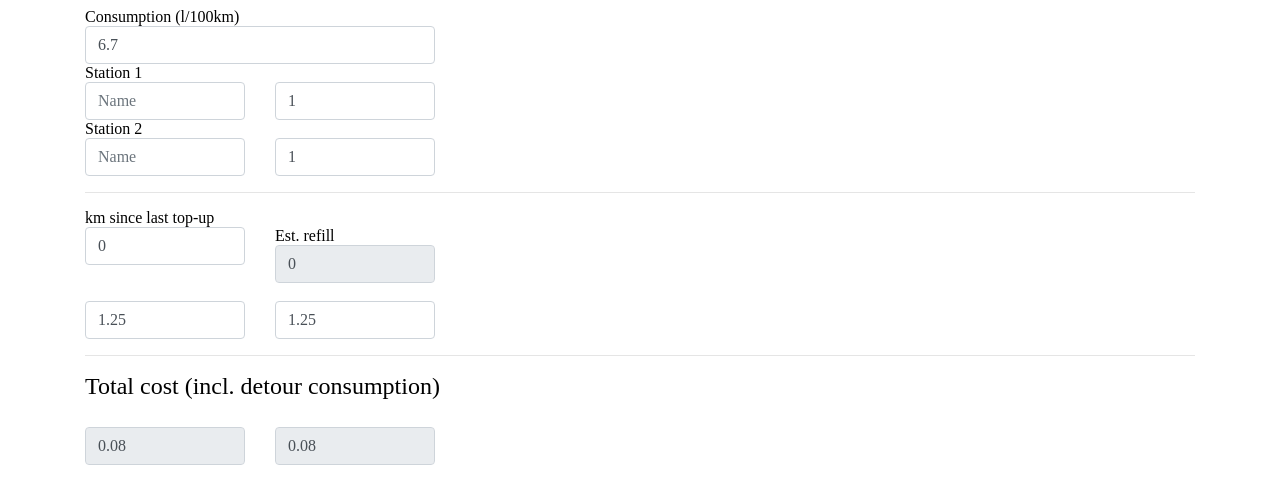
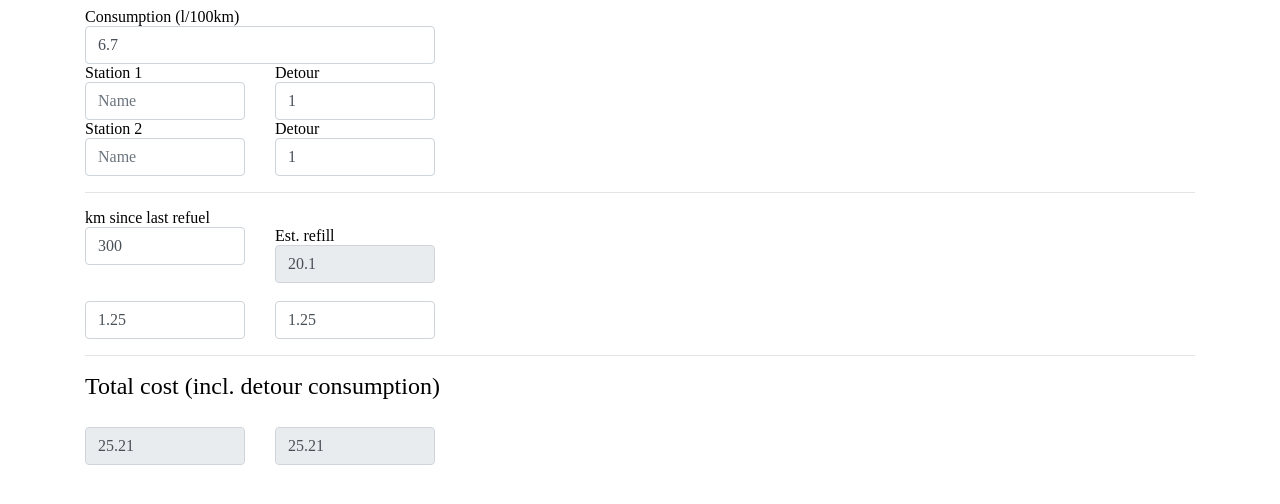
Before and after one commit to msdeibel/refuelcalculator, an Angular app: page / in a window 1280 px wide. Shown: the top 504 px of the page. Built offline with nearby package versions, Linux system fonts and the light colour scheme.

Commit message:
Dividing up with custom property binding

```diff
--- a/src/app/app.component.html
+++ b/src/app/app.component.html
@@ -1,52 +1,29 @@
 <div class="container">
   <div class="form-group group" id="basics">
-    <div class="row">
-      <div class="col-4">
-        Consumption (l/100km)
-        <input type="number" step="0.1" class="number form-control" placeholder="l/100km" [(ngModel)]="consumptionPer100km">
-      </div>
-    </div>
-    <div class="row">
-      <div class="col-2">
-        Station 1
-        <input type="text" placeholder="Name" class="form-control" [(ngModel)]="name1">
-      </div>
-      <div class="col-2">
-        <br>
-        <input type="number" step="0.1" placeholder="Detour (in km)" class="form-control number" [(ngModel)]="detour1">
-      </div>
-    </div>
-    <div class="row">
-      <div class="col-2">
-        Station 2
-        <input type="text" placeholder="Name" class="form-control" [(ngModel)]="name2">
-      </div>
-      <div class="col-2">
-        <br>
-        <input type="number" step="0.1" placeholder="Detour (in km)" class="form-control number" [(ngModel)]="detour2">
-      </div>
-    </div>
+    <app-consumption
+      [(consumption)]="consumption">
+    </app-consumption>
+    <app-station
+      *ngFor="let station of stations"
+      [station]=station>
+    </app-station>
   </div>
   <hr>
   <div class="form-group">
     <div class="row">
       <div class="col-2">
-        km since last top-up
+        km since last refuel
         <input type="number" class="form-control" placeholder="km" [(ngModel)]="distance">
       </div>
       <div class="col-2">
         <br>Est. refill<br>
-        <input type="text" class="form-control" [value]="estimatedRefill()" disabled>
+        <input type="text" class="form-control" placeholder="l" [value]="estimatedRefill()" disabled>
       </div>
     </div>
     <div class="row">
-      <div class="col-2">
-        <label>{{name1}}</label>
-        <input type="number" step="0.01" class="form-control" placeholder="Current price" [(ngModel)]="price1">
-      </div>
-      <div class="col-2">
-        <label>{{name2}}</label>
-        <input type="number" step="0.01" class="form-control" placeholder="Current price" [(ngModel)]="price2">
+      <div class="col-2" *ngFor="let station of stations">
+        <label>{{station.name}}</label>
+        <input type="number" step="0.01" class="form-control" placeholder="Price" [(ngModel)]="station.price">
       </div>
     </div>
   </div>
@@ -58,13 +35,9 @@
       </div>
     </div>
     <div class="row">
-      <div class="col-2">
-        <label for="total1">{{name1}}</label><br>
-        <input type="text" id="total1" class="form-control" [value]="totalCost1()" disabled>
-      </div>
-      <div class="col-2">
-        <label for="total2">{{name2}}</label><br>
-        <input type="text" id="total2" class="form-control" [value]="totalCost2()" disabled>
+      <div class="col-2" *ngFor="let station of stations">
+        <label for="total1">{{station.name}}</label><br>
+        <input type="text" id="total1" class="form-control" disabled [value]="totalCostFor(station)">
       </div>
     </div>
   </div>
--- a/src/app/app.component.ts
+++ b/src/app/app.component.ts
@@ -1,4 +1,6 @@
 import { Component } from '@angular/core';
+import { StationComponent } from './station/station.component';
+import { ConsumptionComponent } from './consumption/consumption.component';
 
 @Component({
   selector: 'app-root',
@@ -10,34 +12,29 @@ import { Component } from '@angular/core';
 })
 export class AppComponent {
   title = 'tankrechner';
-  consumptionPer100km: number = 6.7;
+  consumption = {"per100km": 6.7}
+  stations = [
+              {"index": 1, "name": "", "detourKm": 1, "price": 1.25},
+              {"index": 2, "name": "", "detourKm": 1, "price": 1.25}
+  ]
 
-  name1: string = "";
-  detour1: number = 1;
+  distance: number;
 
-  name2: string = "";
-  detour2: number = 1;
-
-  distance: number = 0;
-
-  price1: number = 1.25;
-  price2: number = 1.25;
+  constructor() {
+    this.distance = 300;
+  }
 
   public estimatedRefill(){
-    return (this.distance * this.consumptionPer100km)/100;
+    return (this.distance * this.consumption.per100km)/100;
   }
 
-  public totalCost1(){
-    return this.totalCost(this.price1, this.detour1);
-  }
-
-  public totalCost2(){
-    return this.totalCost(this.price2, this.detour2);
+  public totalCostFor(station: {index: number, name: string, detourKm: number, price: number}){
+    return this.totalCost(station.price, station.detourKm);
   }
 
   private totalCost(price: number, detour: number) {
-    var refillCost = this.distance * this.consumptionPer100km / 100 * price;
-    var detourCost = detour * this.consumptionPer100km / 100 * price
+    var refillCost = this.distance * this.consumption.per100km / 100 * price;
+    var detourCost = detour * this.consumption.per100km / 100 * price
     var unroundedCost =  refillCost + detourCost;
 
     return Math.round(unroundedCost * 100) / 100
--- a/src/app/app.module.ts
+++ b/src/app/app.module.ts
@@ -3,10 +3,14 @@ import { NgModule } from '@angular/core';
 import { FormsModule } from '@angular/forms';
 
 import { AppComponent } from './app.component';
+import { ConsumptionComponent } from './consumption/consumption.component';
+import { StationComponent } from './station/station.component';
 
 @NgModule({
   declarations: [
-    AppComponent
+    AppComponent,
+    ConsumptionComponent,
+    StationComponent
   ],
   imports: [
     BrowserModule,
--- /dev/null
+++ b/src/app/consumption/consumption.component.html
@@ -0,0 +1,6 @@
+<div class="row">
+  <div class="col-4">
+    Consumption (l/100km)
+    <input type="number" step="0.1" class="number form-control" placeholder="l/100km" [(ngModel)]="consumption.per100km">
+  </div>
+</div>
--- /dev/null
+++ b/src/app/consumption/consumption.component.ts
@@ -0,0 +1,18 @@
+import { Component, OnInit, Input } from '@angular/core';
+
+@Component({
+  selector: 'app-consumption',
+  templateUrl: './consumption.component.html',
+  styleUrls: [
+    './consumption.component.css',
+    '../../../node_modules/bootstrap/dist/css/bootstrap.min.css'
+  ]
+})
+export class ConsumptionComponent implements OnInit {
+  @Input() consumption: { per100km: number };
+
+  constructor() { }
+
+  ngOnInit() {
+  }
+}
--- /dev/null
+++ b/src/app/station/station.component.html
@@ -0,0 +1,10 @@
+<div class="row" >
+  <div class="col-2">
+    Station {{station.index}}
+    <input type="text" placeholder="Name" class="form-control" [(ngModel)]="station.name">
+  </div>
+  <div class="col-2">
+    Detour
+    <input type="number" step="0.1" placeholder="km" class="form-control number" [(ngModel)]="station.detourKm">
+  </div>
+</div>
--- /dev/null
+++ b/src/app/station/station.component.ts
@@ -0,0 +1,19 @@
+import { Component, OnInit, Optional, Input } from '@angular/core';
+
+@Component({
+  selector: 'app-station',
+  templateUrl: './station.component.html',
+  styleUrls: [
+    './station.component.css',
+    '../../../node_modules/bootstrap/dist/css/bootstrap.min.css'
+  ]
+})
+export class StationComponent implements OnInit {
+  @Input() station: {index: number, name: string, detourKm: number, price: number};
+
+  constructor(){}
+
+  ngOnInit() {
+  }
+
+}
```
Also changed, not shown: src/app/consumption/consumption.component.css (added), src/app/station/station.component.css (added), 2 other files (tests, documents, lock files or other folders).
